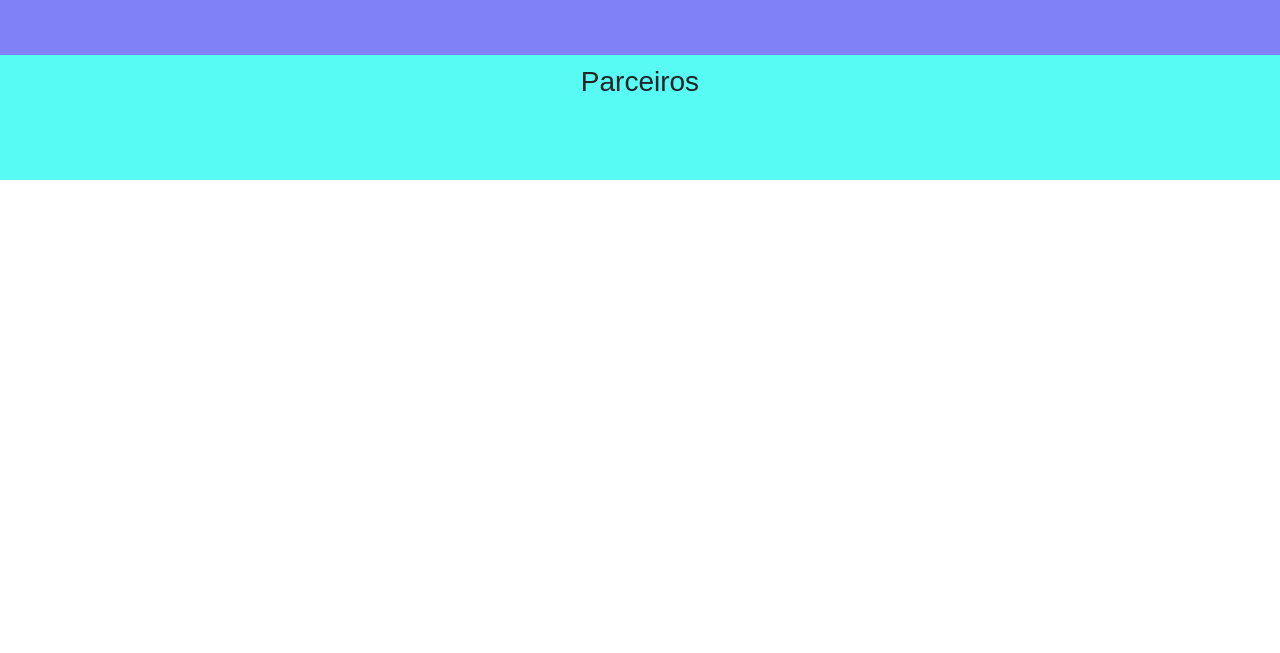
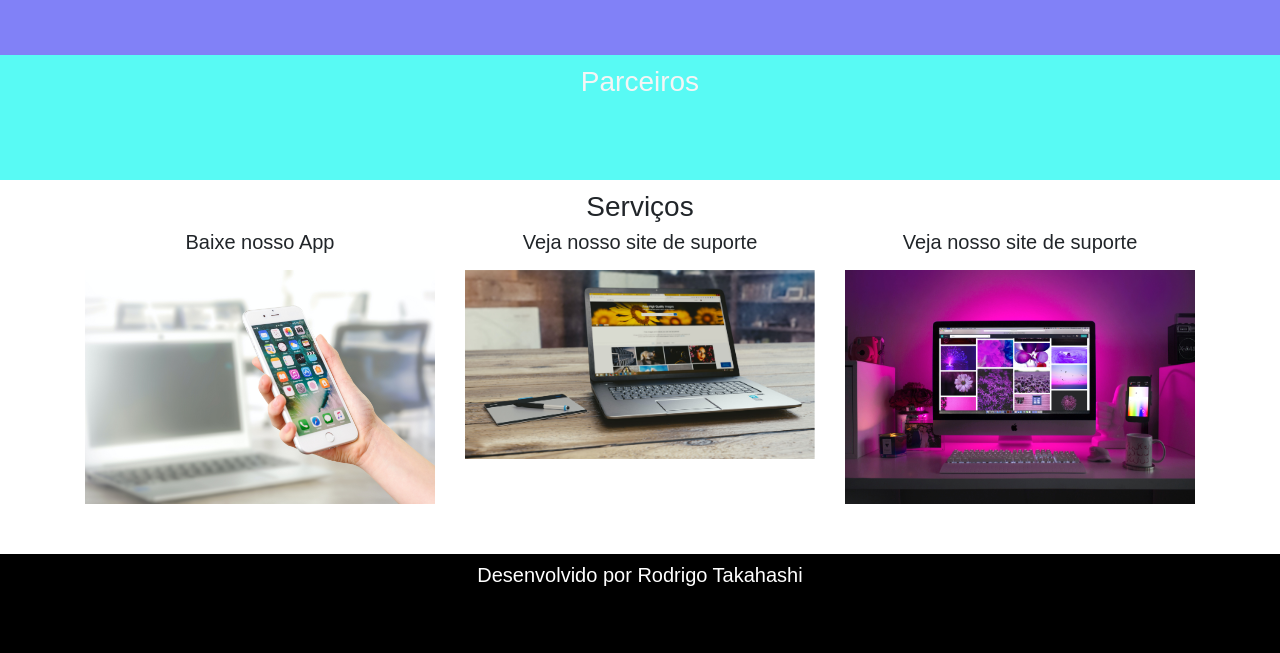
Before and after one commit to HaruoTaks/aula_bootstrap_dio, a plain HTML site: page index.html in a window 1280 px wide. Shown: the part 638-1291 px from the top of the page. Before the commit the page ends 818 px from the top, so only its background shows below. Drawn offline with Linux system fonts and the light colour scheme.

Commit message:
Criando lista de navegação dentro de container utilizando imagens

```diff
--- a/css/style.css
+++ b/css/style.css
@@ -17,4 +17,10 @@ body{
 
 .parceiros{
     background-color: #58faf4;
+    color: whitesmoke;
 }
+
+.bg-footer{
+    background-color: black;
+    color: white;
+}
--- a/index.html
+++ b/index.html
@@ -17,10 +17,10 @@
                         <a class="nav-link" href="#quemsomos">Quem somos</a>
                     </li>
                     <li class="nav-item">
-                        <a class="nav-link" href="#">Parceiros</a>
+                        <a class="nav-link" href="#parceiros">Parceiros</a>
                     </li>
                     <li class="nav-item">
-                        <a class="nav-link" href="#">Serviços</a>
+                        <a class="nav-link" href="#serviços">Serviços</a>
                     </li>
                 </ul>
             </div>
@@ -53,5 +53,29 @@
             </div>
         </selection>
 
+        <section id="serviços">
+            <div class="container-fluid text-center margin servicos">
+                <h3>Serviços</h3>
+                <div class="container">
+                    <div class="row">
+                        <div class="col-lg-4">
+                            <p>Baixe nosso App</p>
+                            <img src="imagens/pexels-photomix-company-887751.jpg" width="100%" alt="">
+                        </div>
+                        <div class="col-lg-4">
+                            <p>Veja nosso site de suporte</p>
+                            <img src="imagens/pexels-monoar-rahman-109371.jpg" width="100%" alt="">
+                        </div>
+                        <div class="col-lg-4">
+                            <p>Veja nosso site de suporte</p>
+                            <img src="imagens/pexels-designecologist-1779487.jpg" width="100%" alt="">
+                        </div>
+                    </div>
+                </div>
+            </div>
+        </section>
+        <footer class="container-fluid text-center bg-footer margin">
+            <p>Desenvolvido por Rodrigo Takahashi</p>
+        </footer>
     </body>
 </html>
```
